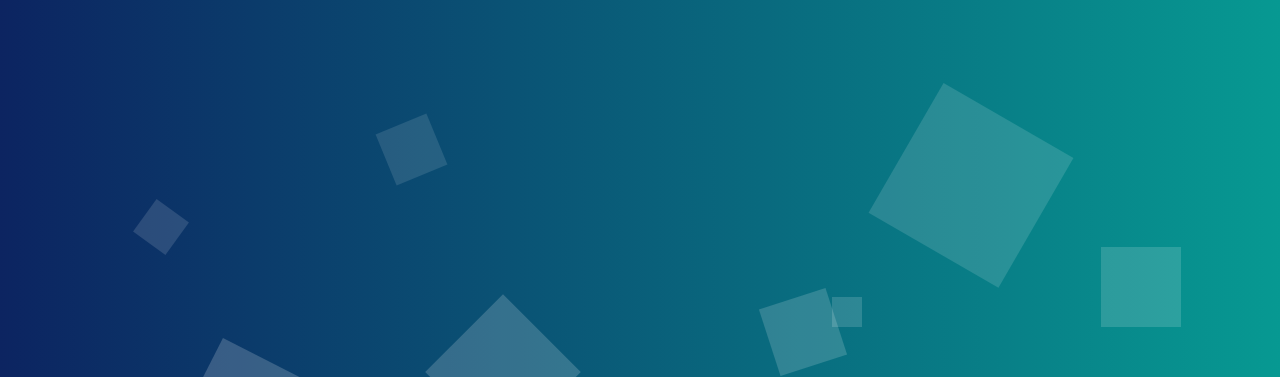
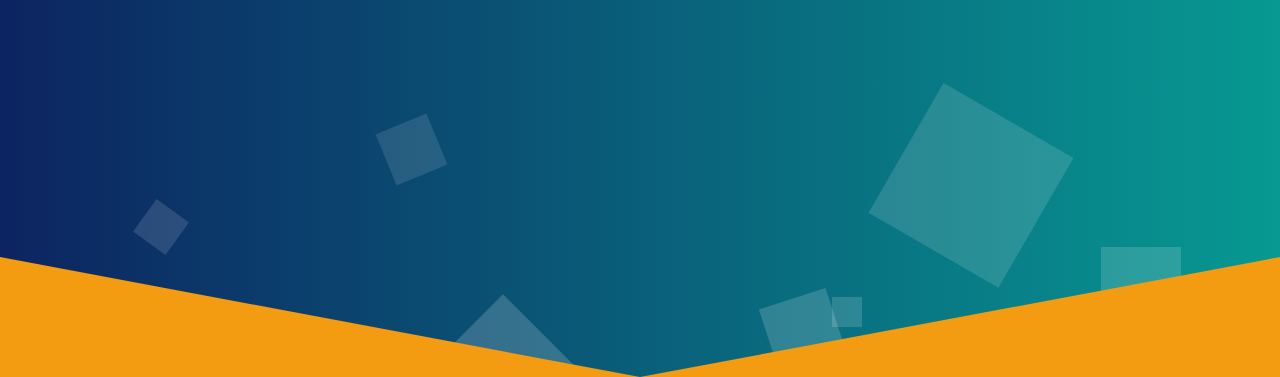
Before and after one commit to ISHaNT-CHaHaR/PORTFOLIO, a plain HTML site: page index.html in a window 1280 px wide. Shown: the part 423-800 px from the top of the page. Drawn offline with Linux system fonts and the light colour scheme.

Commit message:
updated section
.

```diff
--- a/index.html
+++ b/index.html
@@ -73,7 +73,7 @@
 
     <main>
         <div class="zoom-content">
-            <section>
+            <section  class="pentagon">
                 <div class="banner-text"><!-- header animate -->
                     <div class="banner">
                     <h1>HELLO, <span>I'M DHEERAJ</span> <br>
@@ -99,6 +99,11 @@
                 </div>
             </section>
         </div>
+
+
+        <section>
+
+        </section>
     </main>
 
 
--- a/style.css
+++ b/style.css
@@ -175,11 +175,12 @@ main{
 }
 
 
-section{
+ .pentagon{
     width: 100%;
     height: 100vh;
     background-color: #1f253d;
-
+    -webkit-clip-path: polygon(50% 100%, 0 85%, 0 0, 100% 0, 100% 85%);
+    clip-path: polygon(50% 100%, 0 85%, 0 0, 100% 0, 100% 85%);
 }
 
 
```
